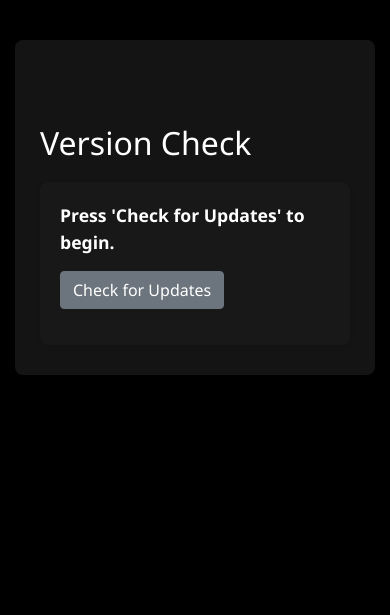
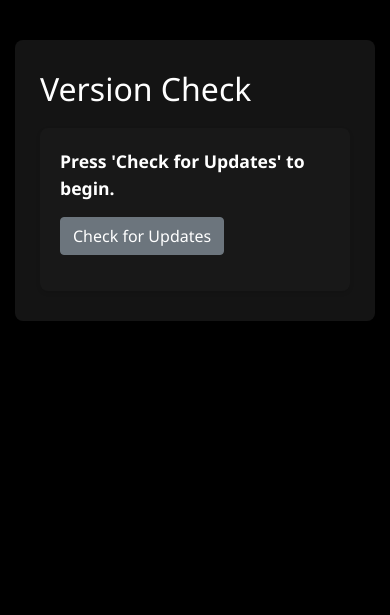
Before and after one commit to tijnndev/server-manager, a Flask app: page /settings in a window 390 px wide. Shown: the part 60-675 px from the top of the page. Run offline with Flask 3, Linux system fonts and the light colour scheme; the visitor is signed in with stand-in values (Sample User, id 1); parts of the project's set-up code (start-up, migrations or seed data) failed here and were passed over; some libraries are stand-ins or nearby versions.

Commit message:
Style changes for version management

```diff
--- a/templates/settings/version.html
+++ b/templates/settings/version.html
@@ -21,7 +21,7 @@
     }
 </style>
 
-<div class="mt-4">
+<div>
     <h2>Version Check</h2>
     <div class="version-card">
         <p class="version-status" id="version-status">Press 'Check for Updates' to begin.</p>
--- a/templates/settings/version_layout.html
+++ b/templates/settings/version_layout.html
@@ -90,10 +90,6 @@
         #sidebarToggle {
             display: block;
         }
-
-        .version-content {
-            padding-top: 60px; /* leave space for toggle button */
-        }
     }
 </style>
 
```
